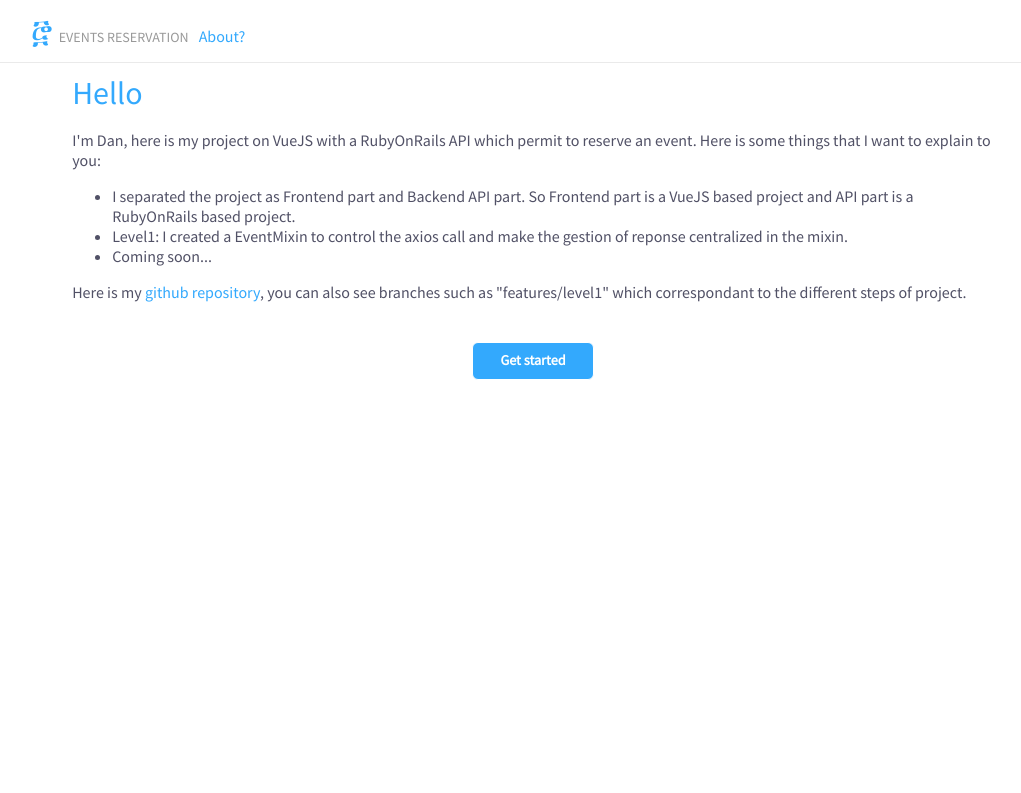
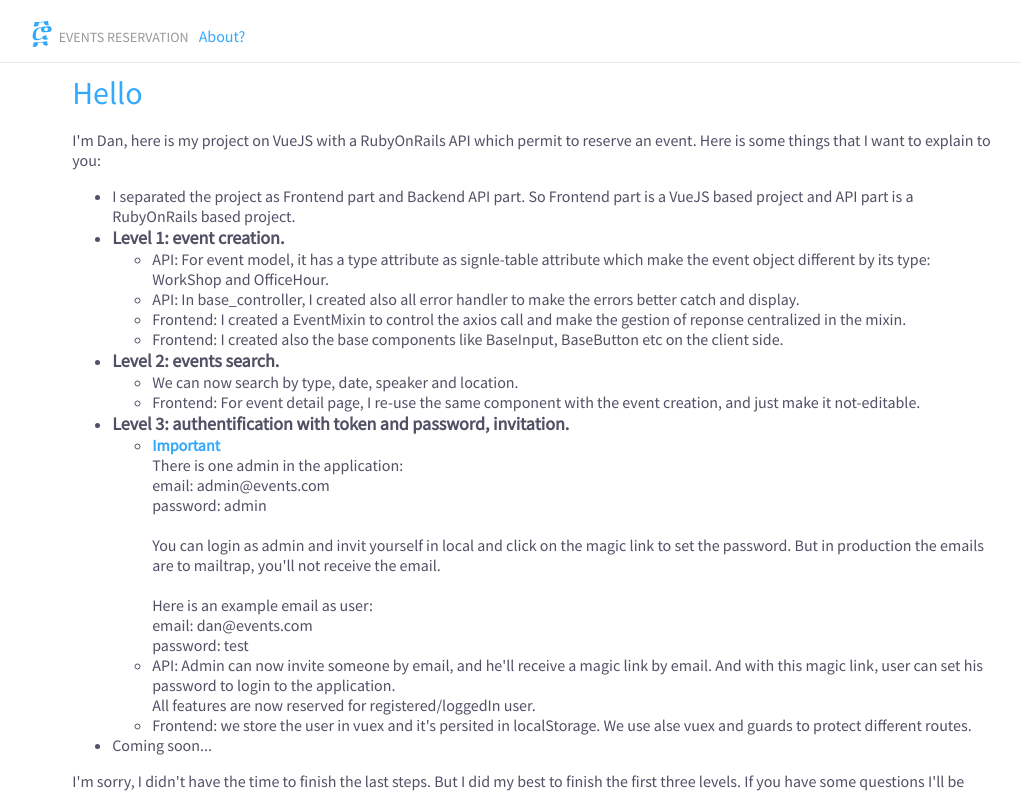
Before and after one commit to danhe/event_site, a Vue app in the folder solution/events-reservation-frontend/: page / in a window 1280 px wide. Shown: the top 793 px of the page, without its empty margins (107-1128 px from the left). Built offline with nearby package versions, Linux system fonts and the light colour scheme.

Commit message:
introduction

```diff
--- a/solution/events-reservation-frontend/src/views/Home.vue
+++ b/solution/events-reservation-frontend/src/views/Home.vue
@@ -11,16 +11,86 @@
         So Frontend part is a VueJS based project and API part is a RubyOnRails based project.
       </li>
       <li>
-        Level1: I created a EventMixin to control the axios call and make the gestion of reponse centralized
-        in the mixin.
+        <h4>Level 1: event creation.</h4>
+        <ul>
+          <li>
+            API: For event model, it has a type attribute as signle-table attribute which make the event object different
+            by its type: WorkShop and OfficeHour.
+          </li>
+          <li>
+            API: In base_controller, I created also all error handler to make the errors better catch and display.
+          </li>
+          <li>
+            Frontend: I created a EventMixin to control the axios call and make the gestion of reponse centralized
+            in the mixin.
+          </li>
+          <li>
+            Frontend: I created also the base components like BaseInput, BaseButton etc on the client side.
+          </li>
+        </ul>
+      </li>
+      <li>
+        <h4>Level 2: events search.</h4>
+        <ul>
+          <li>
+            We can now search by type, date, speaker and location.
+          </li>
+          <li>
+            Frontend: For event detail page, I re-use the same component with the event creation, and just make it not-editable.
+          </li>
+        </ul>
+      </li>
+      <li>
+        <h4>Level 3: authentification with token and password, invitation.</h4>
+        <ul>
+          <li>
+            <b class="important-text">Important</b>
+            <br/>
+            There is one admin in the application:
+            <br/>
+            email: admin@events.com
+            <br/>
+            password: admin
+            <br/><br/>
+            You can login as admin and invit yourself in local and click on the magic link to set the password. But in production the emails are to mailtrap, you'll not receive the email.
+
+            <br/><br/>
+            Here is an example email as user:
+            <br/>
+            email: dan@events.com
+            <br/>
+            password: test
+            <br/>
+          </li>
+          <li>
+            API: Admin can now invite someone by email, and he'll receive a magic link by email.
+            And with this magic link, user can set his password to login to the application.
+            <br/>
+            All features are now reserved for registered/loggedIn user.
+          </li>
+          <li>
+            Frontend: we store the user in vuex and it's persited in localStorage.
+            We use alse vuex and guards to protect different routes.
+          </li>
+        </ul>
       </li>
       <li>
         Coming soon...
       </li>
     </ul>
+    <p class="">
+      I'm sorry, I didn't have the time to finish the last steps. But I did my best to finish the first three levels.
+      If you have some questions I'll be happy to anwser.
+    </p>
+
     <p>
-      Here is my <a href="https://github.com/danhe/event_site">github repository</a>,
+      Here is my <a href="https://github.com/danhe/event_site/">github repository</a>,
       you can also see branches such as "features/level1" which correspondant to the different steps of project.
+    </p>
+
+    <p>
+      I deployed the API project to heroku, and you can see the <a href="https://events-reservation-api.herokuapp.com/docs/index.html#introduction">API docs</a> here.
+      And the <a href="https://events-reservation-frontend.danhe.now.sh/">frontend app</a> is deployed on zeit here.
     </p>
 
     <p class="home-button">
```
